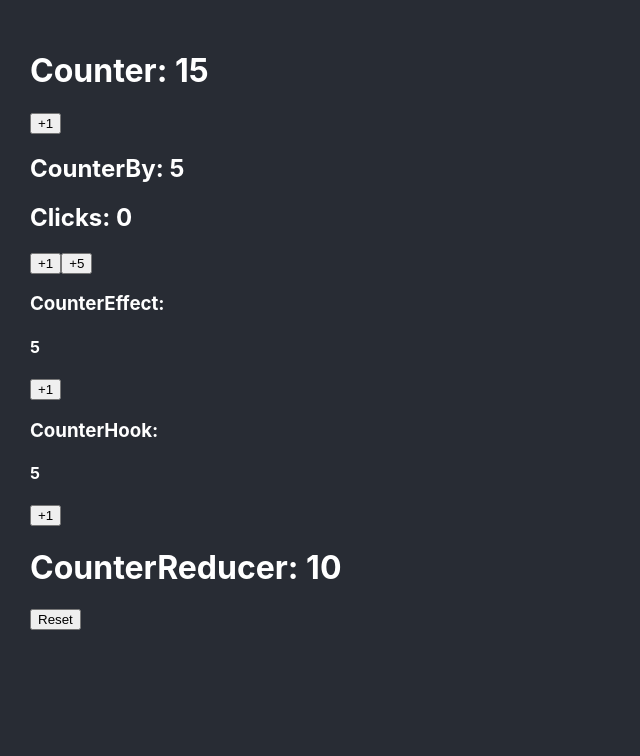
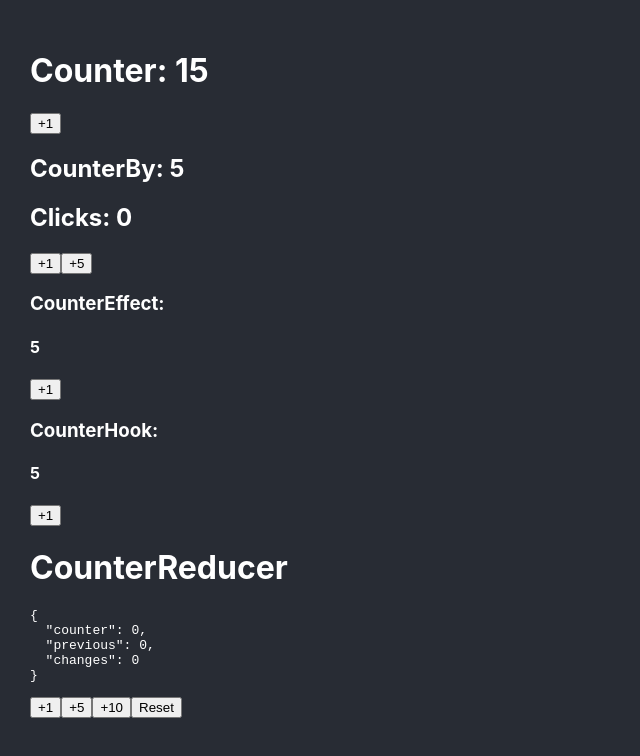
Before and after one commit to Newflaree/reforzamiento-react-ts, a React (Create React App) app: page / in a window 1280 px wide. Shown: the top 756 px of the page, without its empty margins (0-640 px from the left). Built offline with nearby package versions, Linux system fonts and the light colour scheme.

Commit message:
increaseBy - Action

```diff
--- a/src/bases/CounterReducer.tsx
+++ b/src/bases/CounterReducer.tsx
@@ -7,9 +7,9 @@
 }
 
 const INITIAL_STATE: CounterState = {
-  counter: 10,
-  previous: 15,
-  changes: 20
+  counter: 0,
+  previous: 0,
+  changes: 0
 }
 
 type CounterAction =
@@ -17,6 +17,8 @@
   | { type: 'reset' };
 
 const counterReducer = ( state: CounterState, action: CounterAction ): CounterState => {
+  const { counter, changes} = state;
+
   switch ( action.type ) {
     case 'reset':
       return {
@@ -25,23 +27,46 @@
         changes: 0
       }
 
+    case 'increaseBy':
+      return {
+        counter: counter + action.payload.value,
+        previous: counter,
+        changes: changes + 1
+      }
+
     default:
       return state;
   }
 }
 
 export const CounterReducerComponent = () => {
-  const [ { counter }, dispatch ] = useReducer( counterReducer, INITIAL_STATE )
+  const [ counterState, dispatch ] = useReducer( counterReducer, INITIAL_STATE )
 
-  const handleClick = () => {
-    dispatch({ type: 'reset'})
+  const handleReset = () => {
+    dispatch({ type: 'reset' });
+  }
+
+  const increaseBy = ( value: number ) => {
+    dispatch({ type: 'increaseBy', payload: { value } });
   }
 
   return (
     <>
-      <h1>CounterReducer: { counter }</h1>
+      <h1>CounterReducer</h1>
+      <pre>
+        { JSON.stringify( counterState, null, 2 ) }
+      </pre>
 
-      <button onClick={ handleClick }>
+      <button onClick={ () => increaseBy(1) }>
+        +1
+      </button>
+      <button onClick={ () => increaseBy(5) }>
+        +5
+      </button>
+      <button onClick={ () => increaseBy(10) }>
+        +10
+      </button>
+      <button onClick={ handleReset }>
         Reset
       </button>
     </>
```
